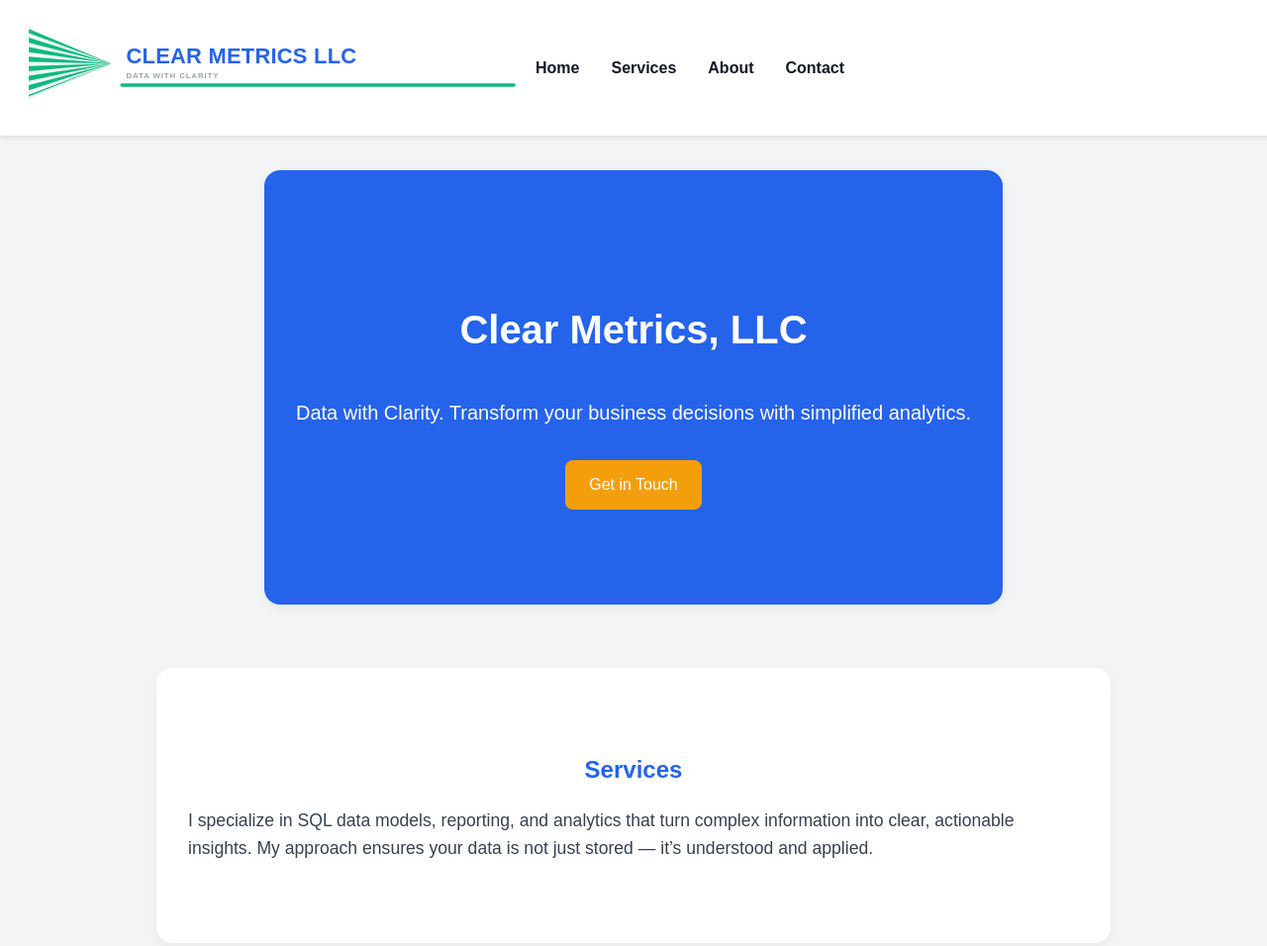
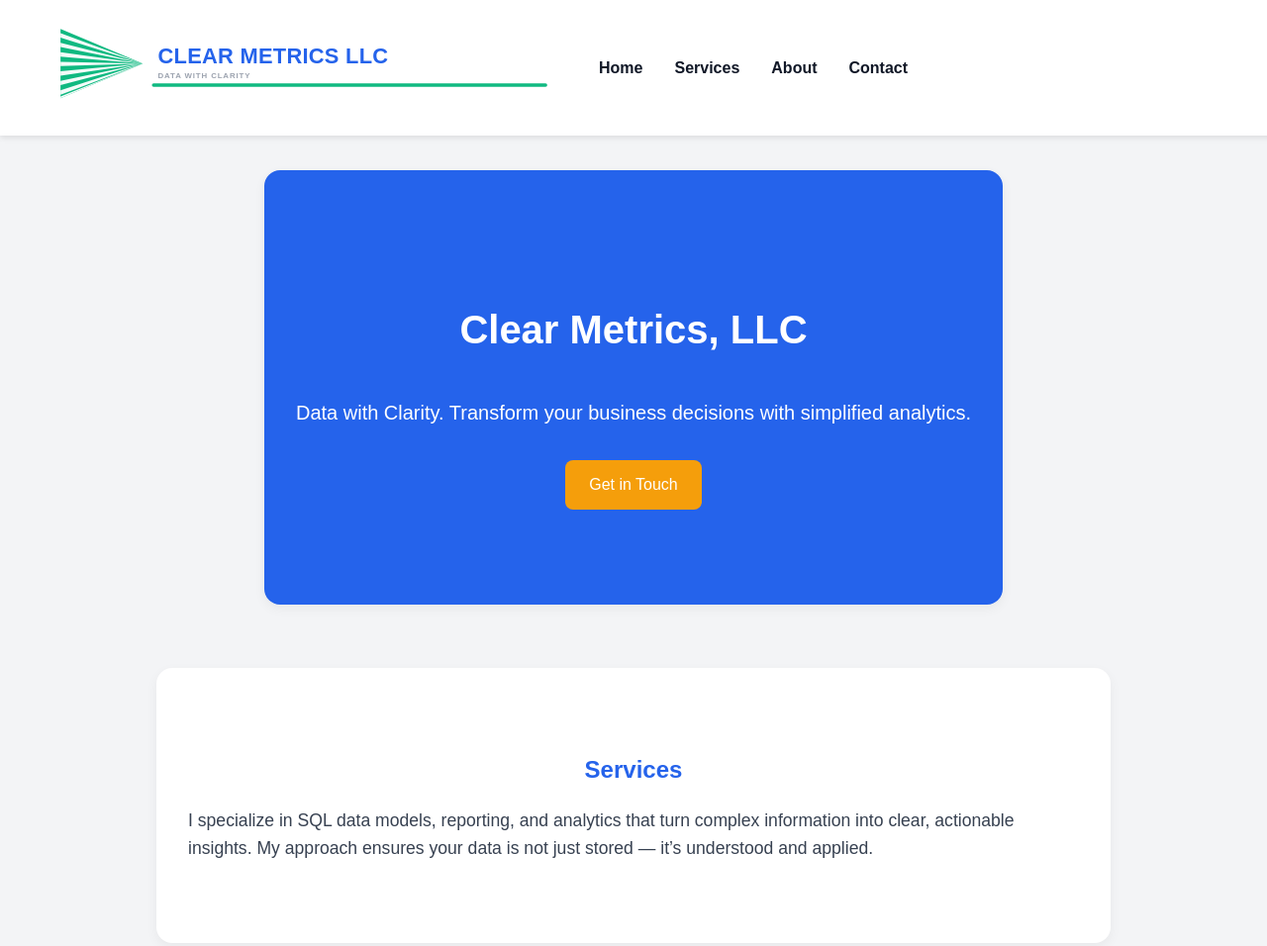
Before and after one commit to anthonylkellen/clearmetricsllc, a plain HTML site: page index.html in a window 1280 px wide. Shown: the top 956 px of the page at 99% size. Drawn offline with Linux system fonts and the light colour scheme.

Commit message:
Update index.html

```diff
--- a/index.html
+++ b/index.html
@@ -39,7 +39,7 @@
     /* === Fixed nav === */
     nav {
       background: #fff;
-      padding: 1rem 1rem; /* Reduced left padding */
+      padding: 1rem 2rem;
       display: flex;
       justify-content: flex-start; /* Align logo and menu on left */
       align-items: center;
@@ -49,7 +49,8 @@
       width: 100%;
       z-index: 1000;
       box-shadow: 0 2px 6px rgba(0,0,0,0.1);
-      flex-wrap: nowrap; /* Prevent items from wrapping */
+      flex-wrap: nowrap;
+      padding-left: 3rem;  /* Added extra space between logo and menu */
     }
     nav img {
       height: 70px;
@@ -62,9 +63,10 @@
       gap: 2rem; /* Space between menu items */
       margin: 0;
       padding: 0;
-      flex-wrap: nowrap;  /* Prevent wrapping */
+      flex-wrap: nowrap;
       justify-content: flex-start; /* Align menu items to the left */
-      flex-grow: 1; /* Ensures ul doesn't overflow and uses available space */
+      flex-grow: 1;
+      margin-left: 2rem;  /* Added space between logo and menu items */
     }
     nav ul li a {
       text-decoration: none;
```
